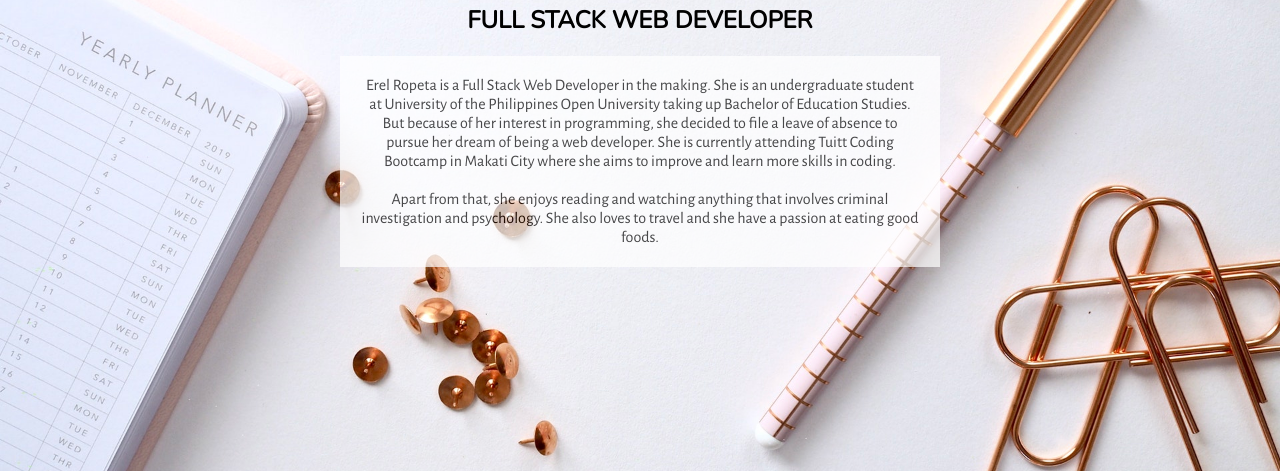
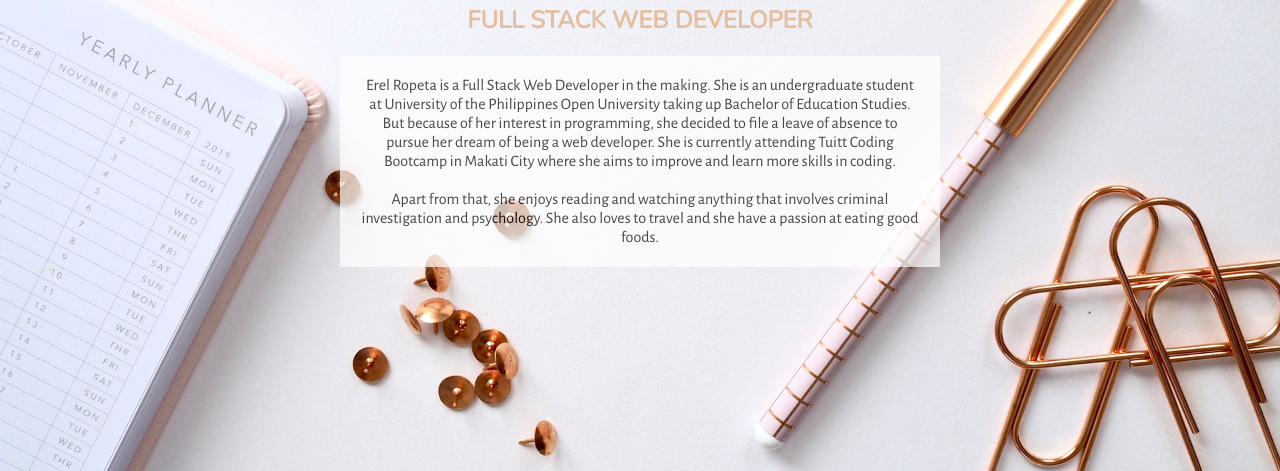
Before and after one commit to erelropeta/portfolio, a plain HTML site: page index.html in a window 1280 px wide. Shown: the part 329-800 px from the top of the page. Drawn offline with nearby package versions, Linux system fonts and the light colour scheme.

Commit message:
Changed backgound image and color of heading 2.

```diff
--- a/assets/styles/style.css
+++ b/assets/styles/style.css
@@ -19,6 +19,7 @@ h1 {
 
 h2 {
 	font-family: 'Nunito', sans-serif;
+	color: #E5BEA0;
 }
 
 
```
